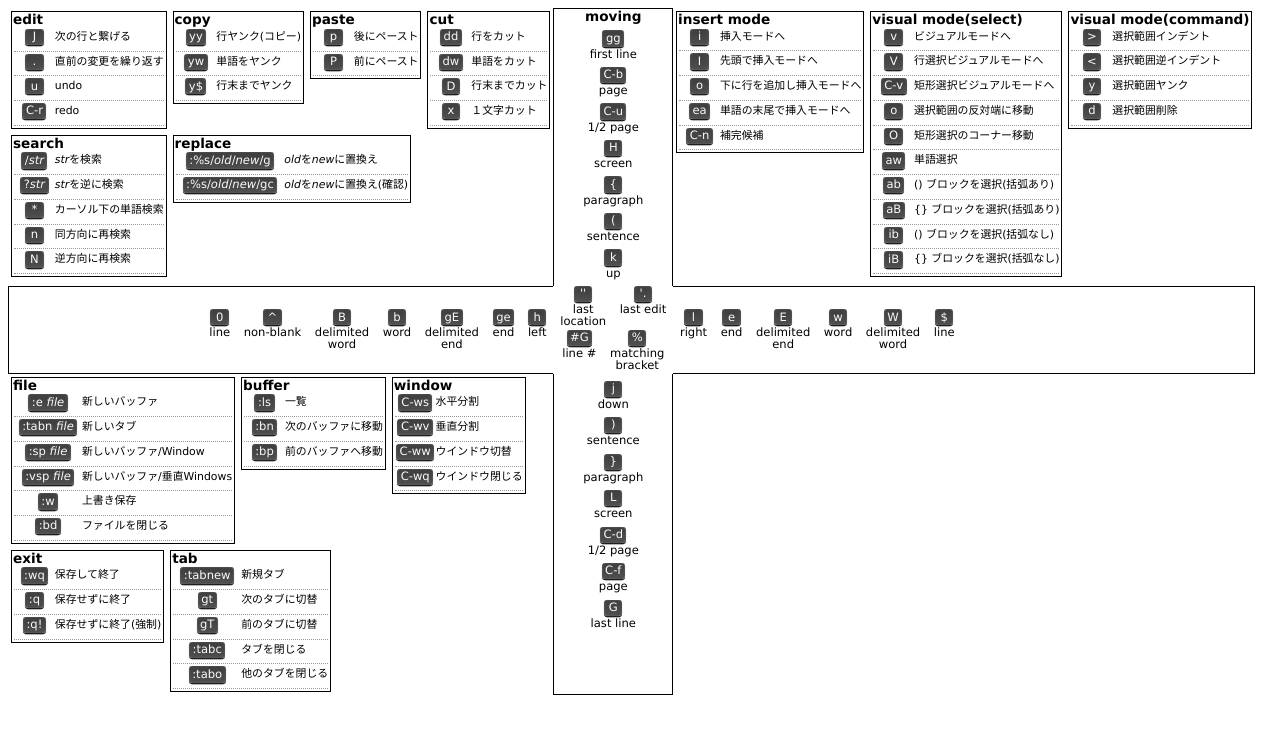
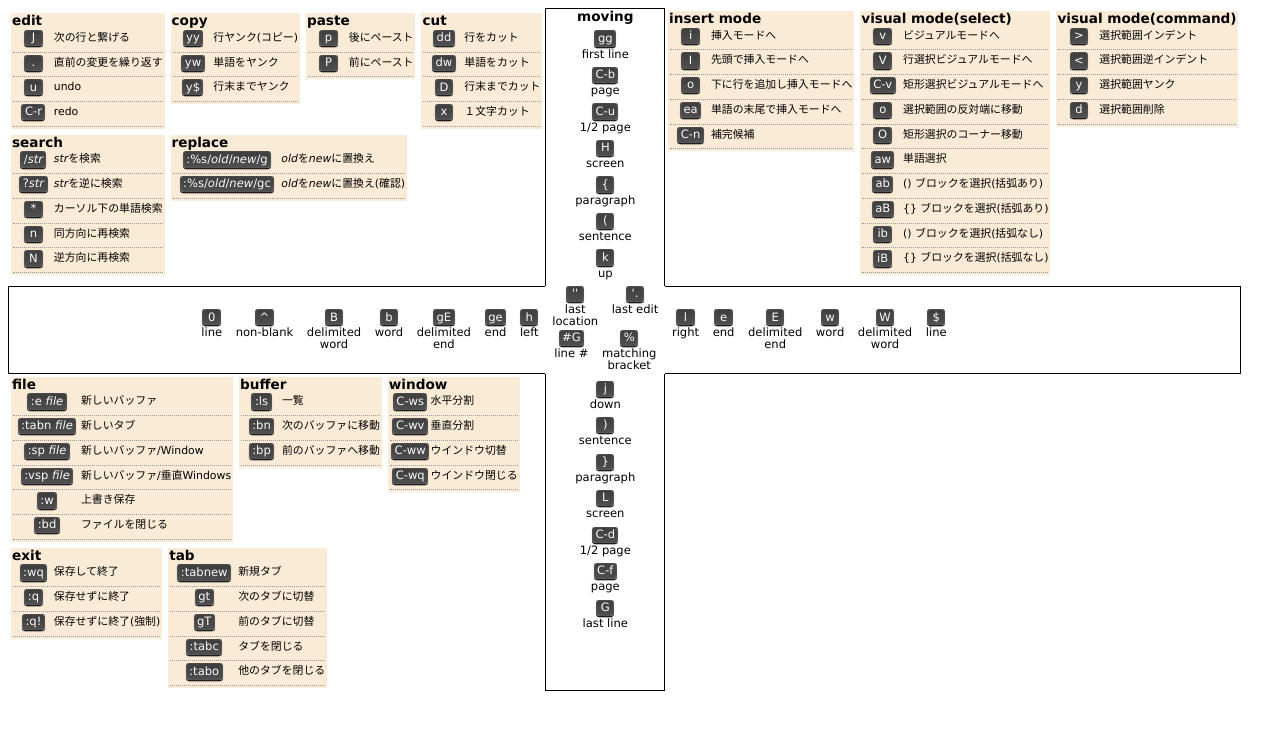
Before and after one commit to cozy-code/vim-sheet, a plain HTML site: page vimcheat.html in a window 1280 px wide. Drawn offline with Linux system fonts and the light colour scheme.

Commit message:
change list design

```diff
--- a/vimcheat.html
+++ b/vimcheat.html
@@ -128,7 +128,9 @@
         div.keylist {
             margin:3px;
             float:left;
-            border: 1px black solid;
+            //border: 1px black solid;
+            border: none;
+            background-color:antiquewhite;
         }
         div.noleft{
             clear:left
```
